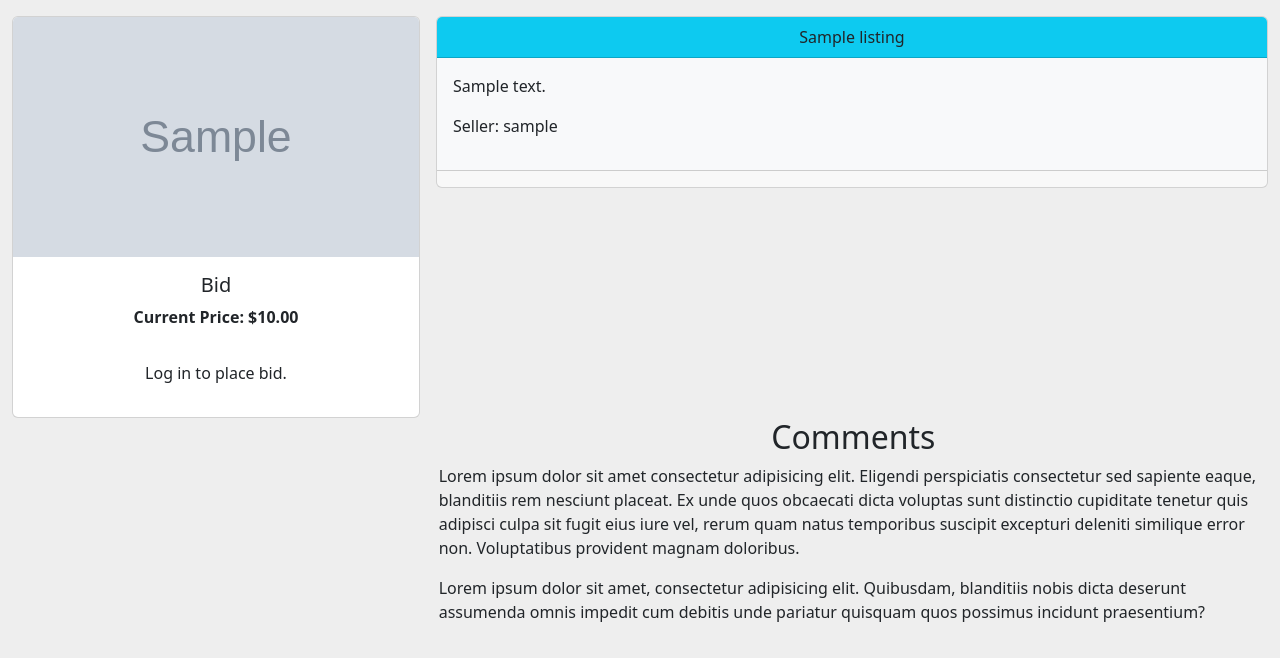
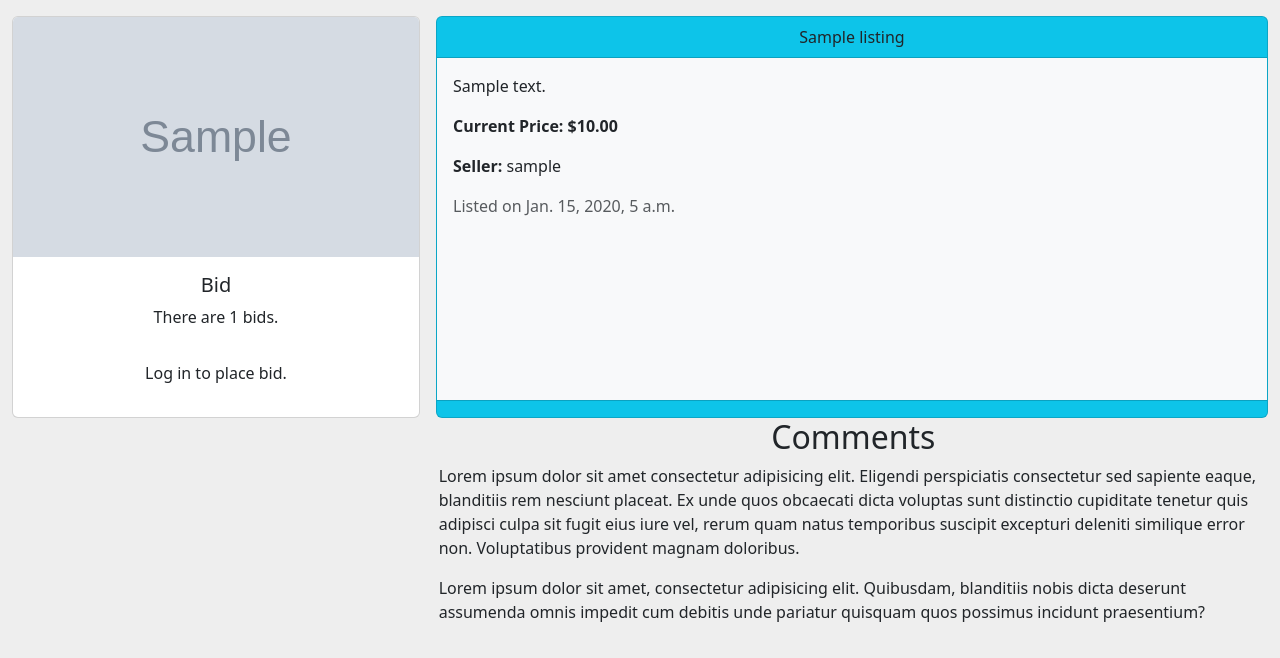
Before and after one commit to catbirdseatio/commerce, a Django app: a page that uses templates/auctions/detail.html in a window 1280 px wide. Shown: the part 153-811 px from the top of the page. Run offline with Django 3.2, Linux system fonts and the light colour scheme; tables that the repository leaves empty hold one stand-in row (values such as "Sample post"); grey boxes marked "Sample" are stand-in pictures; some libraries are stand-ins or nearby versions.

Commit message:
bids manytomanyfield added

```diff
--- a/auctions/models.py
+++ b/auctions/models.py
@@ -54,7 +54,8 @@ class Listing(models.Model):
     title = models.CharField(max_length=128)
     slug = AutoSlugField(populate_from='title')
     description = models.TextField()
-    seller = models.ForeignKey(get_user_model(), on_delete=models.CASCADE)
+    seller = models.ForeignKey(get_user_model(), on_delete=models.CASCADE, related_name="+")
+    bids = models.ManyToManyField(get_user_model(), through="Bid")
     starting_bid = models.DecimalField(max_digits=8, decimal_places=2)
     profile_image = models.ImageField(upload_to=path_and_rename, blank=True, null=True)
     is_active = models.BooleanField(default=True)
--- a/templates/auctions/detail.html
+++ b/templates/auctions/detail.html
@@ -12,7 +12,7 @@
                 <img class="card-img-top" src="{{ listing.profile_image.url }}" alt="Card image cap">
                 <div class="card-body">
                     <h5 class="card-title text-center">Bid</h5>
-                    <p class="mb-0"><strong>Current Price: ${{ listing.current_price }}</strong></p>
+                    <p class="mb-0">There are {{ listing.bids.count }} bids.</p>
                 </div>
                 <div class="card-body">
                     {% if user.is_authenticated %}
@@ -30,12 +30,14 @@
             </div>
         </div>
         <div class="col-xs-12 col-sm-6 col-lg-8">
-            <div class="card">
-                <div class="card-header text-center  bg-info">{{ listing.title }}</div>
+            <div class="card h-100 bg-info">
+                <div class="card-header text-center">{{ listing.title }}</div>
                 <div class="card-body bg-light">
-                    <div class="card-text">
+                    <div class="card-text bg-light">
                         {{ listing.description|linebreaks }}
-                        <p>Seller: {{ listing.seller }}</p>
+                        <p><strong>Current Price: ${{ listing.current_price }}</strong></p>
+                        <p><strong>Seller:</strong> {{ listing.seller }}</p>
+                        <p class="text-muted">Listed on {{ listing.created_at }}</p>
                     </div>
                 </div>
                 <div class="card-footer"></div>
```
Also changed, not shown: auctions/migrations/0009_listing_bids_alter_listing_seller.py (added).
